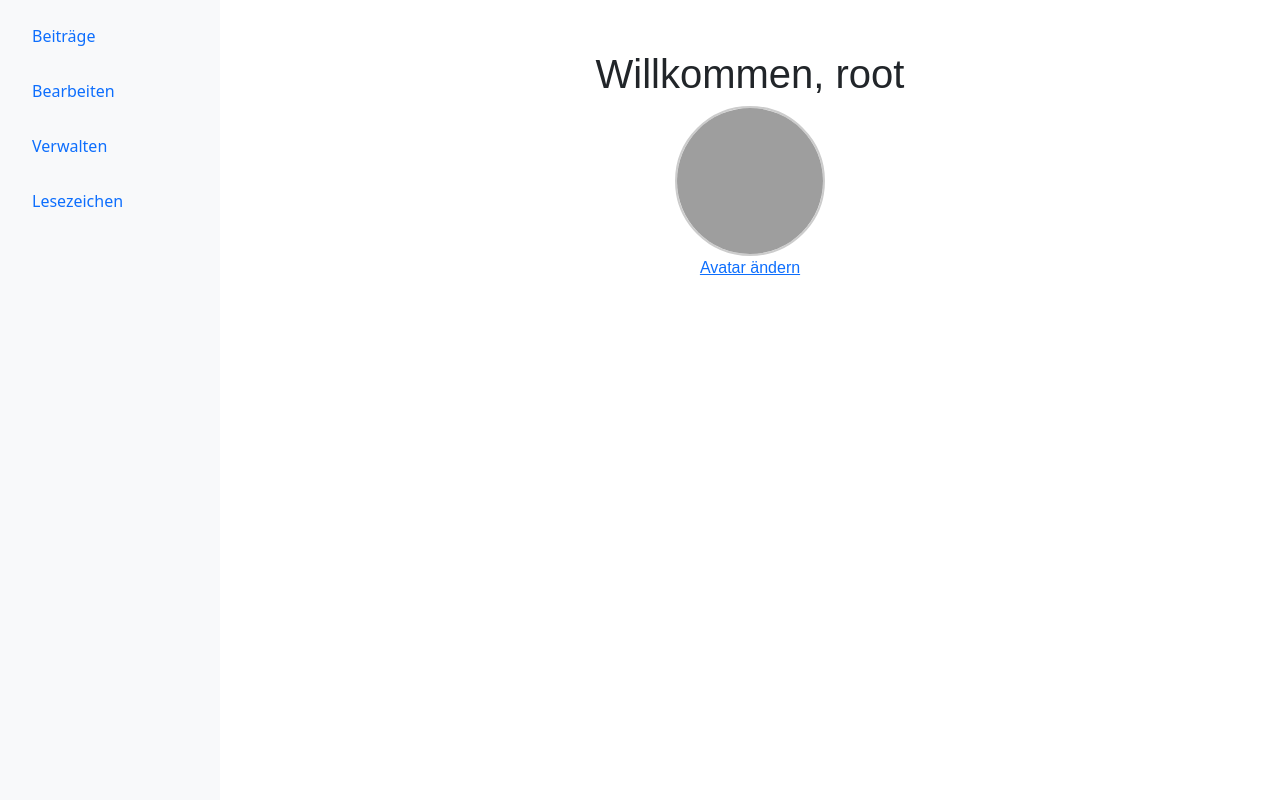
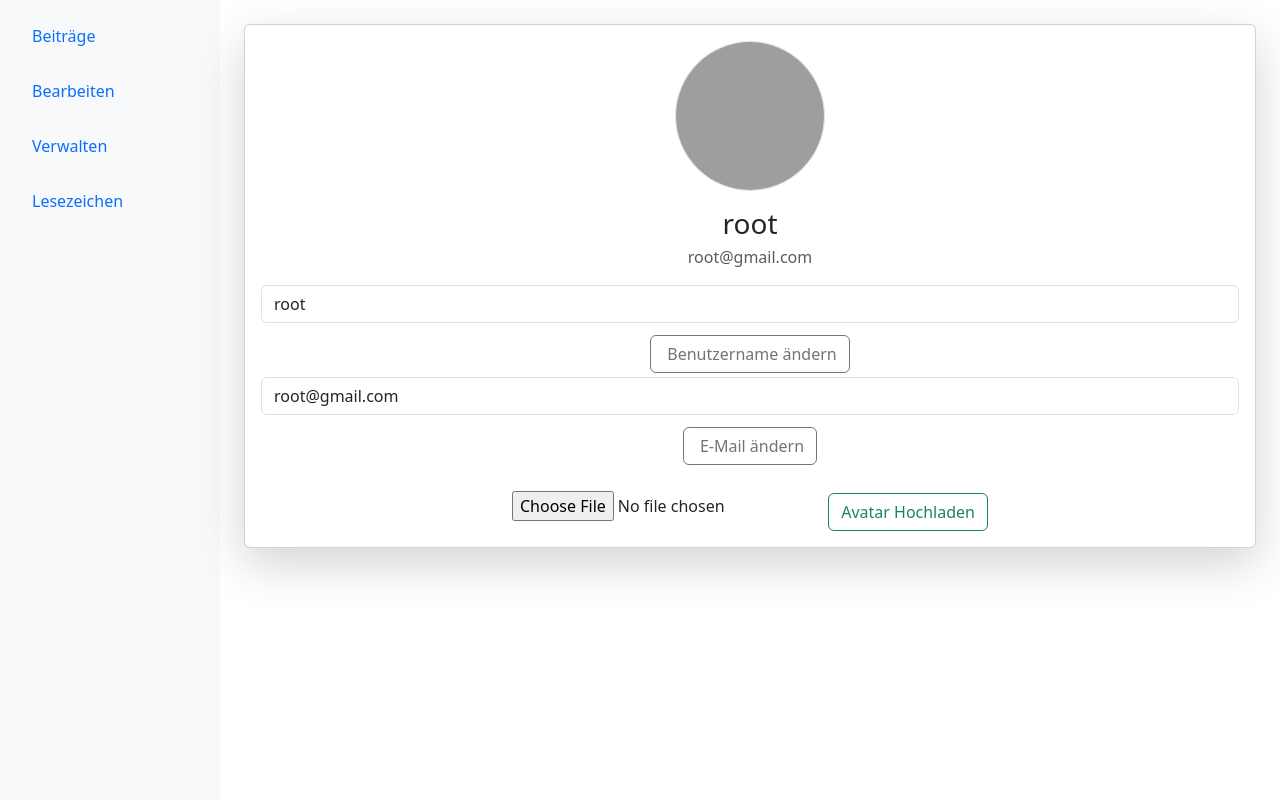
Before and after one commit to Bluegamerdog/it-azubi-wiki, a PHP site: page /profile.php in a window 1280 px wide. Shown: the part 61-861 px from the top of the page. Run offline with PHP 8.4, Linux system fonts and the light colour scheme; the visitor is signed in with stand-in values (Sample User, id 1); data comes from the database, SQL or seed files in the repository; grey boxes are pictures that could not be loaded.

Commit message:
Reworked profile.php to support viewing other accounts and merged upload_avatar into it

```diff
--- a/profile.php
+++ b/profile.php
@@ -1,52 +1,77 @@
-<!-- User Id in header "profile?id=" -->
 <?php
 session_start();
 require_once "functions/database.php";
 require_once 'functions/utils.php';
-include 'includes/header.php';
 
+$responseData = $_SESSION['responseData'] ?? [];
+unset($_SESSION['responseData']);
 
-if (!isset($_SESSION['user_id'])) {
-    header("Location: login.php");
+$avatar = $user['profile_image_path'] ?? 'default.png';
+
+$logged_in_user_id = $_SESSION['user_id'] ?? '';
+$profile_user_id = isset($_GET['id']) && is_numeric($_GET['id']) ? (int) $_GET['id'] : $logged_in_user_id;
+
+$user = fetch_user($pdo, $profile_user_id);
+if (!$user) { // Not logged in and no ?id= set
+    header('Location: index.php');
     exit();
 }
 
-$user_id = $_SESSION['user_id'];
-$user = fetch_user($pdo, $user_id);
-$avatar = $user['profile_image_path'] ?? 'default.png'; // Falls kein Avatar gesetzt ist
+$avatar = $user['profile_image_path'] ?? 'default.png';
+
+
+include 'includes/header.php';
 ?>
 
-<!DOCTYPE html>
-<html lang="en">
+<div class="container mt-4">
+    <div class="row justify-content-center">
+        <div class="col-md-15">
+            <div class="card shadow-lg">
+                <div class="card-body text-center">
+                    <!-- Display current avatar -->
+                    <img src="<?= htmlspecialchars($avatar) ?>" alt="Avatar" class="rounded-circle border mb-3"
+                        style="width: 150px; height: 150px; object-fit: cover;">
+                    <h3 class="mb-1"><?= htmlspecialchars($user['username']) ?></h3>
+                    <p class="text-muted mb-3"><?= htmlspecialchars($user['email']) ?></p>
 
-<head>
-    <meta charset="UTF-8">
-    <meta name="viewport" content="width=device-width, initial-scale=1.0">
-    <title>Profil</title>
-    <style>
-        .profile-container {
-            max-width: 500px;
-            margin: 50px auto;
-            text-align: center;
-            font-family: Arial, sans-serif;
-        }
+                    <!-- Action buttons for changing avatar, username, and email (only if the user is viewing their own profile) -->
+                    <?php if ($profile_user_id == $logged_in_user_id): ?>
+                        <div class="d-grid gap-2 d-md-block">
+                            <form action="actions_user_edit.php" method="POST">
+                                <input type="text" name="username" class="form-control mb-2"
+                                    placeholder="Neuer Benutzername" value="<?= htmlspecialchars($user['username']) ?>">
+                                <button type="submit" name="action" value="edit_username"
+                                    class="btn btn-outline-secondary m-1">
+                                    <i class="fas fa-user-edit me-1"></i> Benutzername ändern
+                                </button>
+                            </form>
+                            <form action="actions_user_edit.php" method="POST">
+                                <input type="email" name="email" class="form-control mb-2" placeholder="Neue E-Mail"
+                                    value="<?= htmlspecialchars($user['email']) ?>">
+                                <button type="submit" name="action" value="edit_email"
+                                    class="btn btn-outline-secondary m-1">
+                                    <i class="fas fa-envelope me-1"></i> E-Mail ändern
+                                </button>
+                            </form>
+                        </div>
 
-        .avatar {
-            width: 150px;
-            height: 150px;
-            object-fit: cover;
-            border-radius: 50%;
-            border: 2px solid #ccc;
-        }
-    </style>
-</head>
+                        <!-- Avatar upload form -->
+                        <form action="actions_user_edit.php" method="POST" enctype="multipart/form-data" class="mt-3">
+                            <input type="file" name="avatar" accept="image/*">
+                            <button type="submit" name="action" value="upload_avatar"
+                                class="btn btn-outline-success mt-2">Avatar Hochladen</button>
+                        </form>
+                    <?php endif; ?>
 
-<body>
-    <div class="profile-container">
-        <h1>Willkommen, <?= htmlspecialchars($user['username']) ?></h1>
-        <img src="<?= htmlspecialchars($avatar) ?>" alt="Avatar" class="avatar">
-        <p><a href="upload_avatar.php">Avatar ändern</a></p>
+                    <?php if (!empty($responseData)): ?>
+                        <div class="alert alert-<?php echo $responseData['response_type']; ?>">
+                            <?php echo htmlspecialchars($responseData['response_message']); ?>
+                        </div>
+                    <?php endif; ?>
+                </div>
+            </div>
+        </div>
     </div>
-</body>
+</div>
 
-</html>
+<?php include 'includes/footer.php'; ?>
```
Also changed, not shown: upload_avatar.php (deleted, +0 -59 lines).
